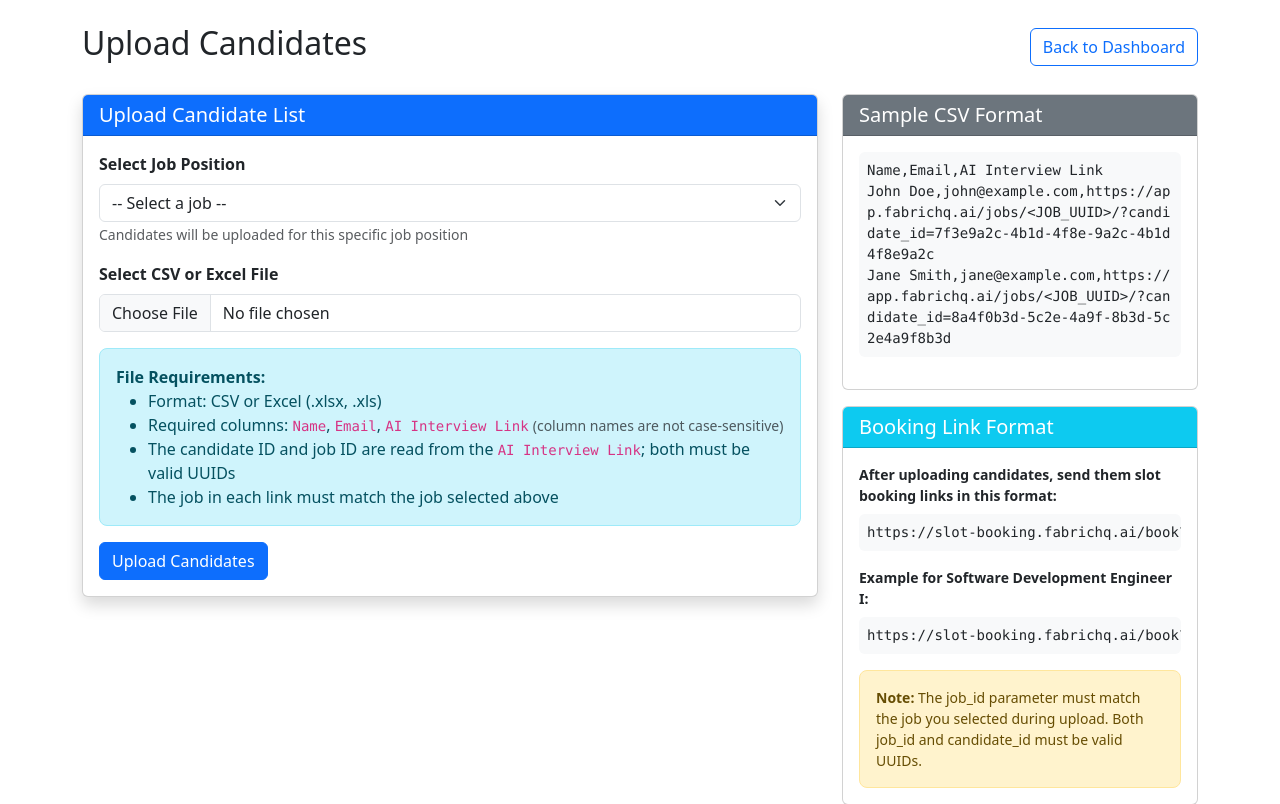
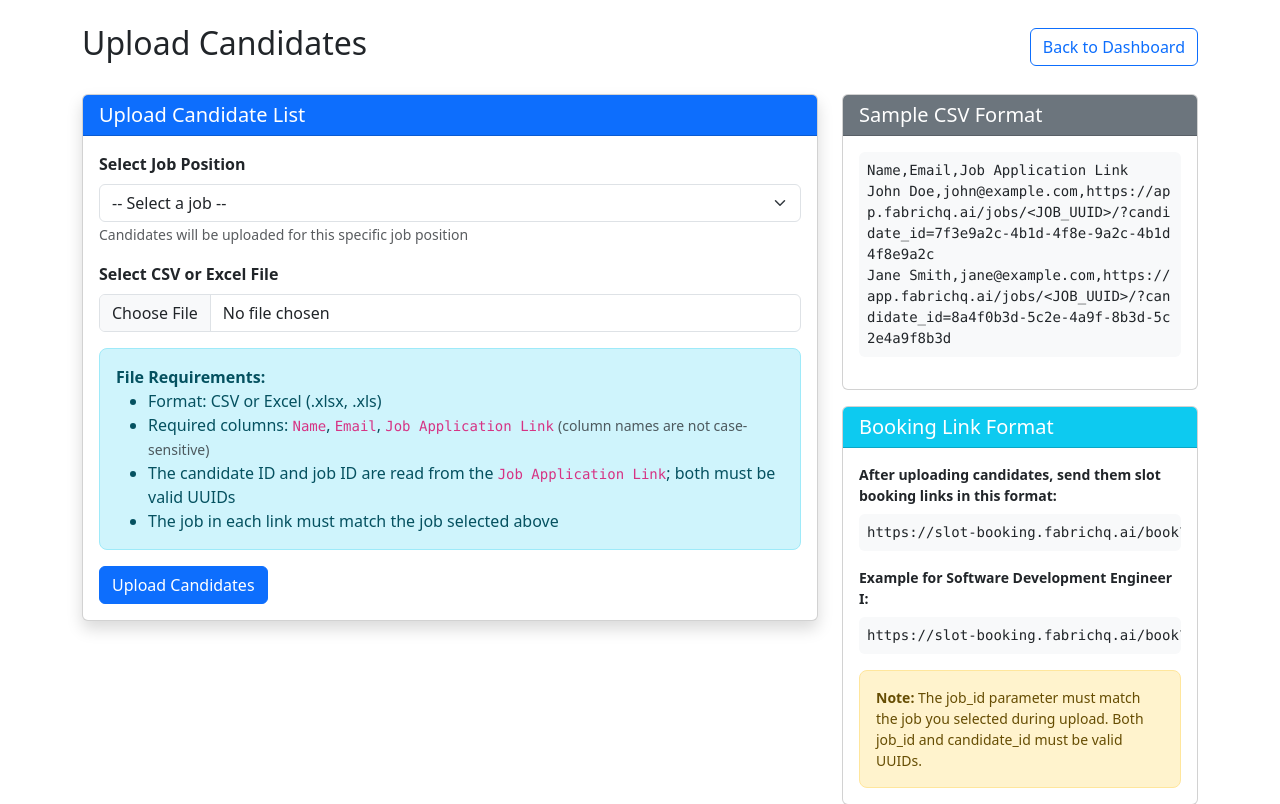
Before and after one commit to rasheed-fabrichq/fabric-interview-slot-booking-app, a Flask app: page /admin/upload in a window 1280 px wide. Shown: the part 56-860 px from the top of the page. Run offline with Flask 3, Linux system fonts and the light colour scheme; the visitor is signed in with stand-in values (Sample User, id 1); data comes from the database, SQL or seed files in the repository; some libraries are stand-ins or nearby versions.

Commit message:
Rename the CSV link column to Job Application Link
Expected headers are now Name, Email, Job Application Link. Earlier
spellings (AI Interview Link, interview_link, Interview Link) still
resolve, so files already prepared keep working.

Error messages and the upload page docs use the new name.

Co-Authored-By: Claude Opus 4.8 (1M context) <noreply@anthropic.com>

```diff
--- a/app.py
+++ b/app.py
@@ -523,15 +523,15 @@ def admin_upload():
                                          error='Invalid file format. Use CSV or Excel.',
                                          jobs=get_jobs())
 
-                # Expected headers: Name, Email, AI Interview Link.
+                # Expected headers: Name, Email, Job Application Link.
                 # Matched case-insensitively with surrounding whitespace
-                # trimmed, so 'Name' / 'name' / ' NAME ' all work. The older
-                # 'interview_link' spelling is still accepted.
+                # trimmed, so 'Name' / 'name' / ' NAME ' all work. Earlier
+                # spellings of the link column are still accepted.
                 header_map = {
                     str(col).strip().lower(): col for col in df.columns
                 }
-                LINK_ALIASES = ('ai interview link', 'interview_link',
-                                'interview link')
+                LINK_ALIASES = ('job application link', 'ai interview link',
+                                'interview_link', 'interview link')
 
                 name_col = header_map.get('name')
                 email_col = header_map.get('email')
@@ -544,14 +544,14 @@ def admin_upload():
                 if not email_col:
                     missing_columns.append('Email')
                 if not link_col:
-                    missing_columns.append('AI Interview Link')
+                    missing_columns.append('Job Application Link')
 
                 if missing_columns:
                     return render_template(
                         'admin_upload.html',
                         error=(f"Missing required column(s): "
                                f"{', '.join(missing_columns)}. "
-                               f"Expected: Name, Email, AI Interview Link. "
+                               f"Expected: Name, Email, Job Application Link. "
                                f"Found: {', '.join(str(c) for c in df.columns)}"),
                         jobs=get_jobs())
 
@@ -570,7 +570,7 @@ def admin_upload():
 
                     # Prepare row display for error messages
                     row_display = (f"Name='{name}', Email='{email}', "
-                                   f"AI Interview Link='{interview_link}'")
+                                   f"Job Application Link='{interview_link}'")
 
                     # Validation 1: Check for missing fields
                     if pd.isna(name) or pd.isna(email) or pd.isna(interview_link):
@@ -581,7 +581,7 @@ def admin_upload():
                         if pd.isna(email):
                             missing_fields.append('Email')
                         if pd.isna(interview_link):
-                            missing_fields.append('AI Interview Link')
+                            missing_fields.append('Job Application Link')
                         errors.append(f"Row {row_num}: Missing required fields: {', '.join(missing_fields)} | Row data: {row_display}")
                         continue
 
--- a/templates/admin_upload.html
+++ b/templates/admin_upload.html
@@ -65,10 +65,10 @@
                         <ul class="mb-0">
                             <li>Format: CSV or Excel (.xlsx, .xls)</li>
                             <li>Required columns: <code>Name</code>, <code>Email</code>,
-                                <code>AI Interview Link</code>
+                                <code>Job Application Link</code>
                                 <small class="text-muted">(column names are not case-sensitive)</small></li>
                             <li>The candidate ID and job ID are read from the
-                                <code>AI Interview Link</code>; both must be valid UUIDs</li>
+                                <code>Job Application Link</code>; both must be valid UUIDs</li>
                             <li>The job in each link must match the job selected above</li>
                         </ul>
                     </div>
@@ -87,7 +87,7 @@
                 <h5 class="mb-0">Sample CSV Format</h5>
             </div>
             <div class="card-body">
-                <pre class="bg-light p-2 rounded small" style="white-space: pre-wrap; word-break: break-all;">Name,Email,AI Interview Link
+                <pre class="bg-light p-2 rounded small" style="white-space: pre-wrap; word-break: break-all;">Name,Email,Job Application Link
 John Doe,john@example.com,https://app.fabrichq.ai/jobs/&lt;JOB_UUID&gt;/?candidate_id=7f3e9a2c-4b1d-4f8e-9a2c-4b1d4f8e9a2c
 Jane Smith,jane@example.com,https://app.fabrichq.ai/jobs/&lt;JOB_UUID&gt;/?candidate_id=8a4f0b3d-5c2e-4a9f-8b3d-5c2e4a9f8b3d</pre>
             </div>
```
